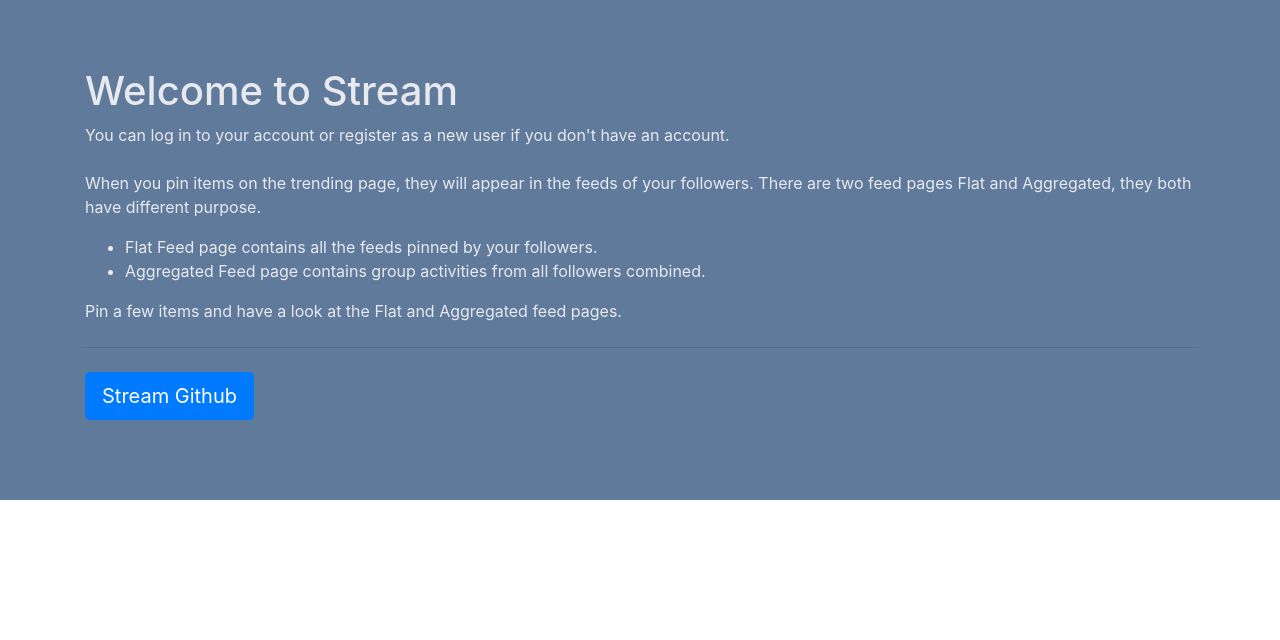
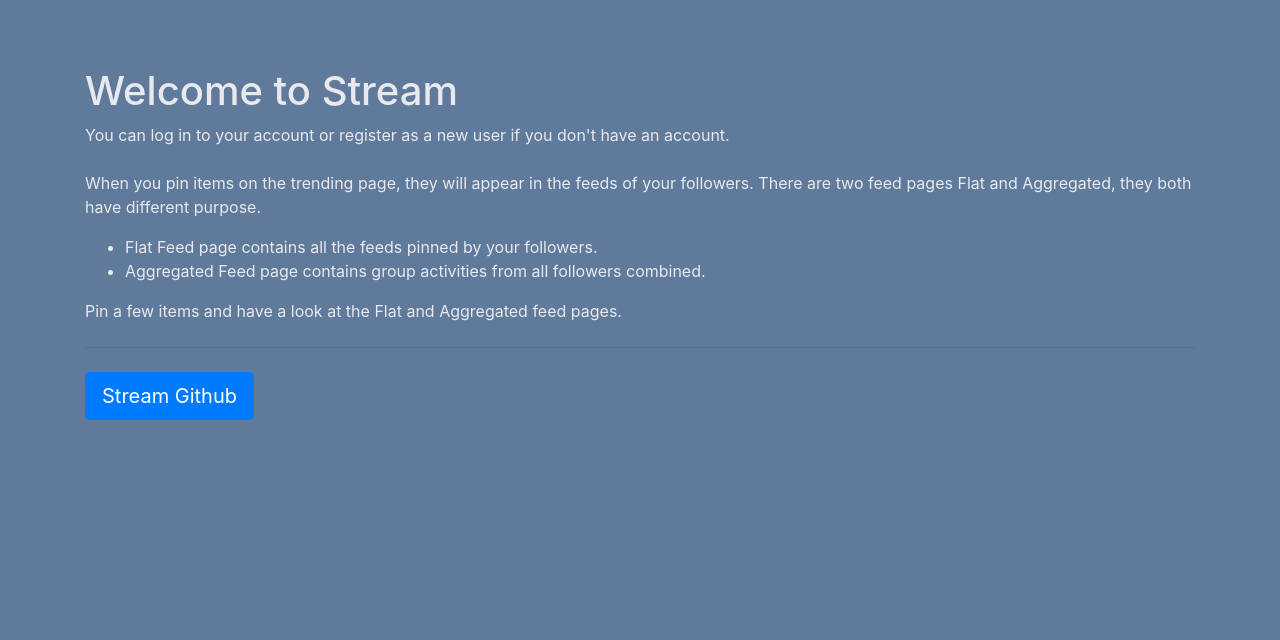
Before and after one commit to Saadmairaj/django_stream_framework, a Django app: template templates/core/home.html in a window 1280 px wide. Shown: the part 160-800 px from the top of the page. Run offline with Django 3.2, Linux system fonts and the light colour scheme; the template is opened without the code that fills it, so the values that code supplies are empty; some libraries are stand-ins or nearby versions.

Commit message:
Set background color

```diff
--- a/templates/core/_base.html
+++ b/templates/core/_base.html
@@ -29,19 +29,17 @@
 		{% block customstyle %}
 		{% endblock %}
 	</head>
-	<body>
+	<body style="background-color:#607a9b;">
 		{% block nav %}
 			{% include "core/_nav.html" with location='trending' %}
 		{% endblock nav %}
 		<section>
 			<article>
-				<div class="containter" style="background-color: #607a9b; color: #e8e9ee;">
-					{% block info %}
-					{% endblock %}
-					<br>
-					{% block content %}
-					{% endblock content %}
-				</div>
+				{% block info %}
+				{% endblock %}
+				<br>
+				{% block content %}
+				{% endblock content %}
 			</article>
 		</section>
 
```
